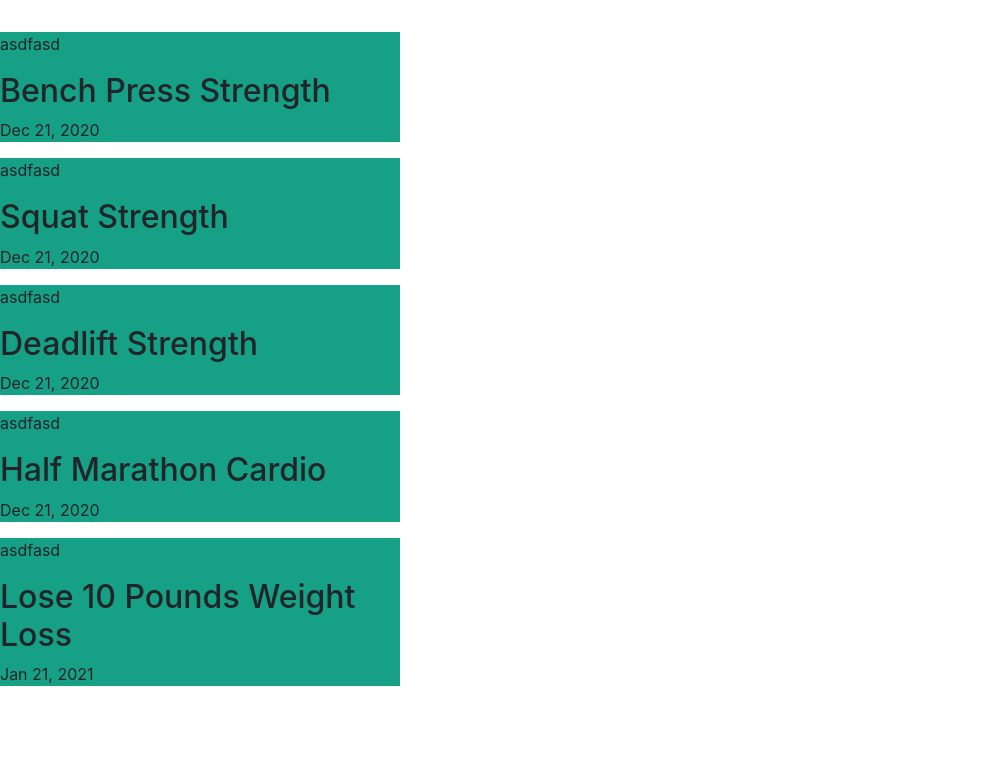
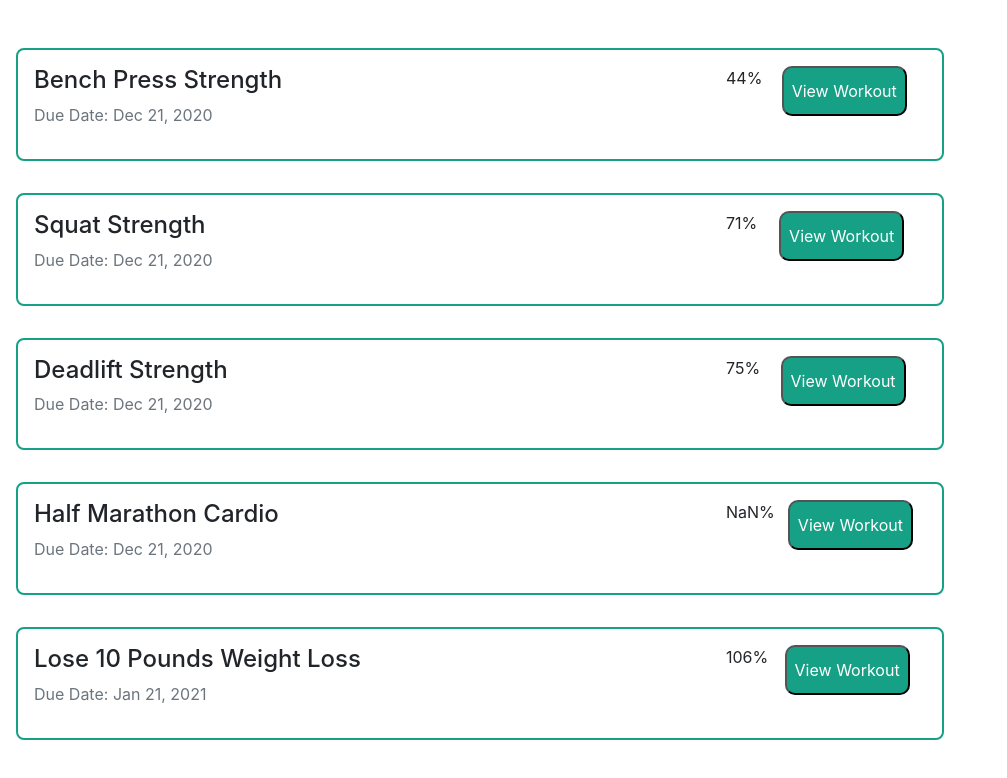
Before and after one commit to grantfogle/liftr-front-end, a React (Create React App) app: page /goals in a window 1280 px wide. Shown: the top 778 px of the page, without its empty margins (0-1007 px from the left). Built offline with nearby package versions, Linux system fonts and the light colour scheme.

Commit message:
updated goal component

```diff
--- a/src/components/Goals/Goal/Goal.js
+++ b/src/components/Goals/Goal/Goal.js
@@ -1,15 +1,25 @@
 import React from 'react';
 import './Goal.scss';
 
+const getPercentage = (numerator, denominator) => {
+    let num = (numerator / denominator).toFixed(2) * 100;
+    return num + '%';
+}
+
 const Goal = ({ goal }) => {
-    let { name, category, timeline, current } = goal;
+    let { name, category, timeline, currentStat, goalStat } = goal;
     return (
-        <div class="goal">
-            <p>asdfasd</p>
-            <h2>{name} <span>{category}</span></h2>
-            <p>{timeline}</p>
-            <p>{current}</p>
-        </div >
+        <div className='goal'>
+            <div>
+                <h4>{name} <span>{category}</span></h4>
+                <p className='text-secondary'>Due Date: {timeline}</p>
+            </div>
+            <div className='goal__stats'>
+                <p className=''>{getPercentage(currentStat, goalStat)}</p>
+                <button className='goal__stats__button'>View Workout</button>
+                <div className='goal__stats__settings'></div>
+            </div>
+        </div>
     );
 }
 
--- a/src/components/Goals/Goal/Goal.scss
+++ b/src/components/Goals/Goal/Goal.scss
@@ -1,4 +1,26 @@
 .goal {
-    width: 400px;
-    background-color: #16a085;
+    width: 100%;
+    // background-color: #16a085;
+    border: 2px solid #16a085;
+    border-radius: .5em;
+    margin: 1em;
+    padding: 1em;
+    display: flex;
+    justify-content: space-between;
+    align-content: center;
+    &__stats {
+        width: 200px;
+        height: 100%;
+        display: flex;
+        justify-content: space-between;
+        align-content: center;
+        &__button {
+            // width: 150px;
+            height: 50px;
+            background-color: #16a085;
+            color: #fff;
+            padding: .5em;
+            border-radius: 10px;
+        }
+    }
 }
--- a/src/components/Goals/Goals.js
+++ b/src/components/Goals/Goals.js
@@ -3,11 +3,11 @@ import Goal from './Goal/Goal';
 import './Goals.scss';
 
 let currentGoals = [
-    { name: 'Bench Press', category: 'Strength', currentStat: '185', goal: '420', timeline: 'Dec 21, 2020' },
-    { name: 'Squat', category: 'Strength', currentStat: '225', goal: '315', timeline: 'Dec 21, 2020' },
-    { name: 'Deadlift', category: 'Strength', currentStat: '305', goal: '405', timeline: 'Dec 21, 2020' },
-    { name: 'Half Marathon', category: 'Cardio', currentStat: '2:21', goal: '2:00', timeline: 'Dec 21, 2020' },
-    { name: 'Lose 10 Pounds', category: 'Weight Loss', currentStat: '185', goal: '175', timeline: 'Jan 21, 2021' },
+    { name: 'Bench Press', category: 'Strength', currentStat: '185', goalStat: '420', timeline: 'Dec 21, 2020' },
+    { name: 'Squat', category: 'Strength', currentStat: '225', goalStat: '315', timeline: 'Dec 21, 2020' },
+    { name: 'Deadlift', category: 'Strength', currentStat: '305', goalStat: '405', timeline: 'Dec 21, 2020' },
+    { name: 'Half Marathon', category: 'Cardio', currentStat: '2:21', goalStat: '2:00', timeline: 'Dec 21, 2020' },
+    { name: 'Lose 10 Pounds', category: 'Weight Loss', currentStat: '185', goalStat: '175', timeline: 'Jan 21, 2021' },
 ];
 
 let displayGoals = (goals) => goals.map((goal) => <Goal goal={goal} />);
--- a/src/components/Goals/Goals.scss
+++ b/src/components/Goals/Goals.scss
@@ -1,5 +1,6 @@
 .goals {
-    min-width: 800px;
+    max-width: 960px;
     padding: 2em 0;
-    height: 100vh;
+    display: flex;
+    flex-wrap: wrap;
 }
```
